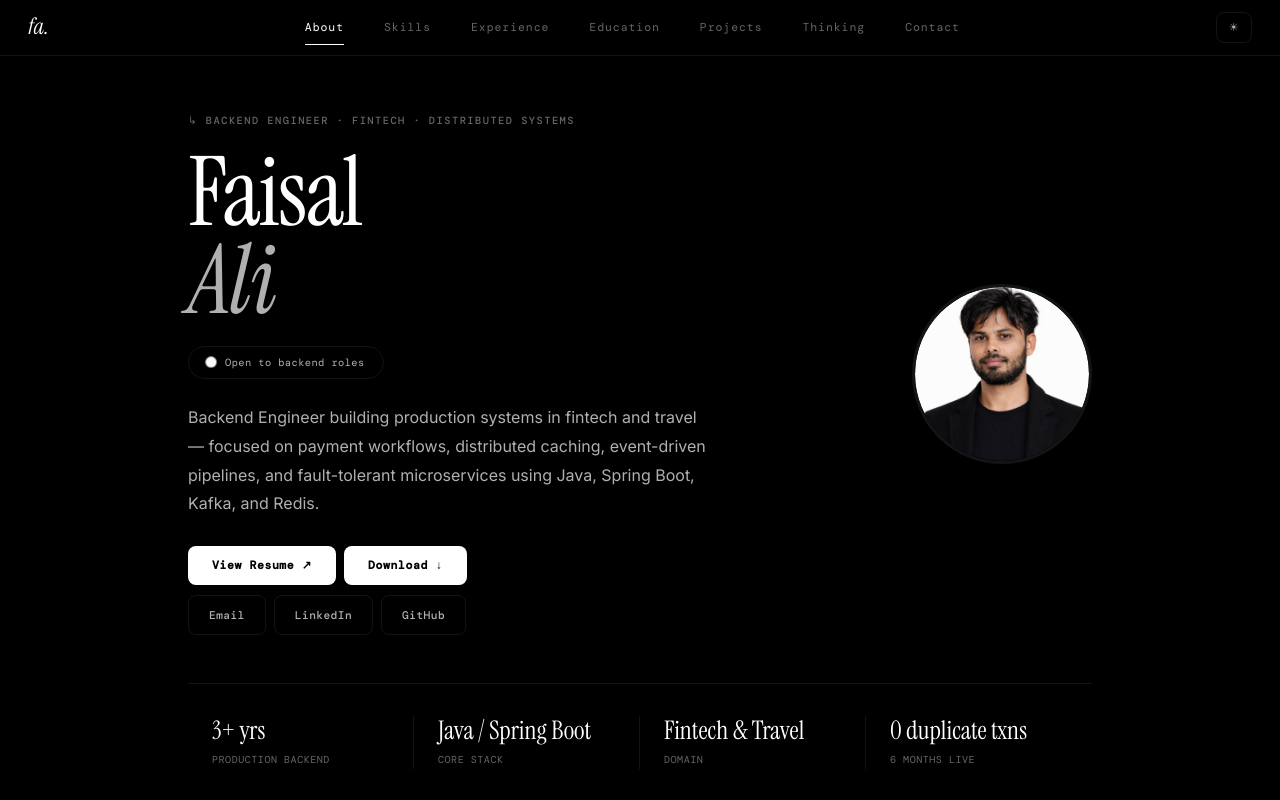
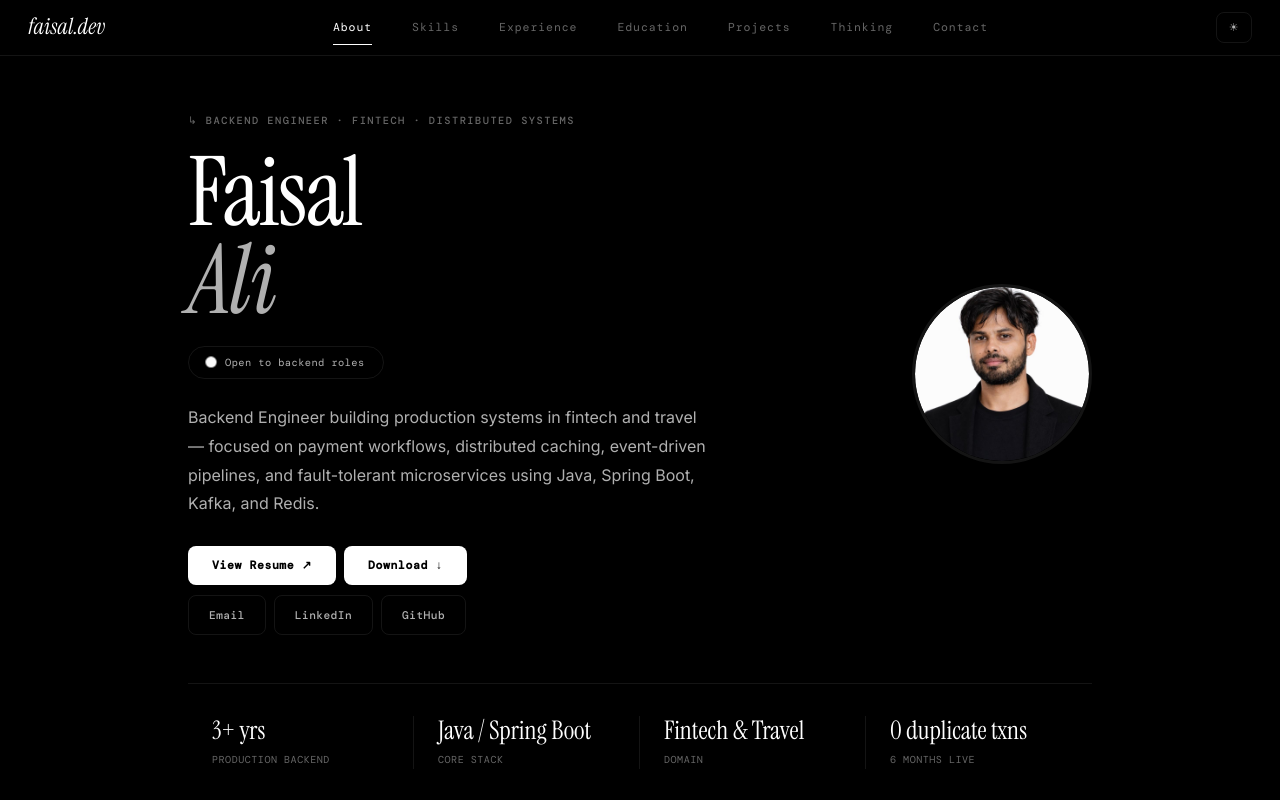
Before and after one commit to faisal-dev-ali/faisal-portfolio, a React (Vite) app: page / in a window 1280 px wide. Shown: the top 800 px of the page. Built offline with nearby package versions, Linux system fonts and the light colour scheme; a web font is replaced by a local one.

Commit message:
optimized

```diff
--- a/src/PortfolioV2.jsx
+++ b/src/PortfolioV2.jsx
@@ -1198,7 +1198,7 @@ export default function Portfolio() {
           }}
           onClick={() => scrollTo("About")}
         >
-          fa.
+          faisal.dev
         </span>
 
         <div className="nav-desktop">
```
